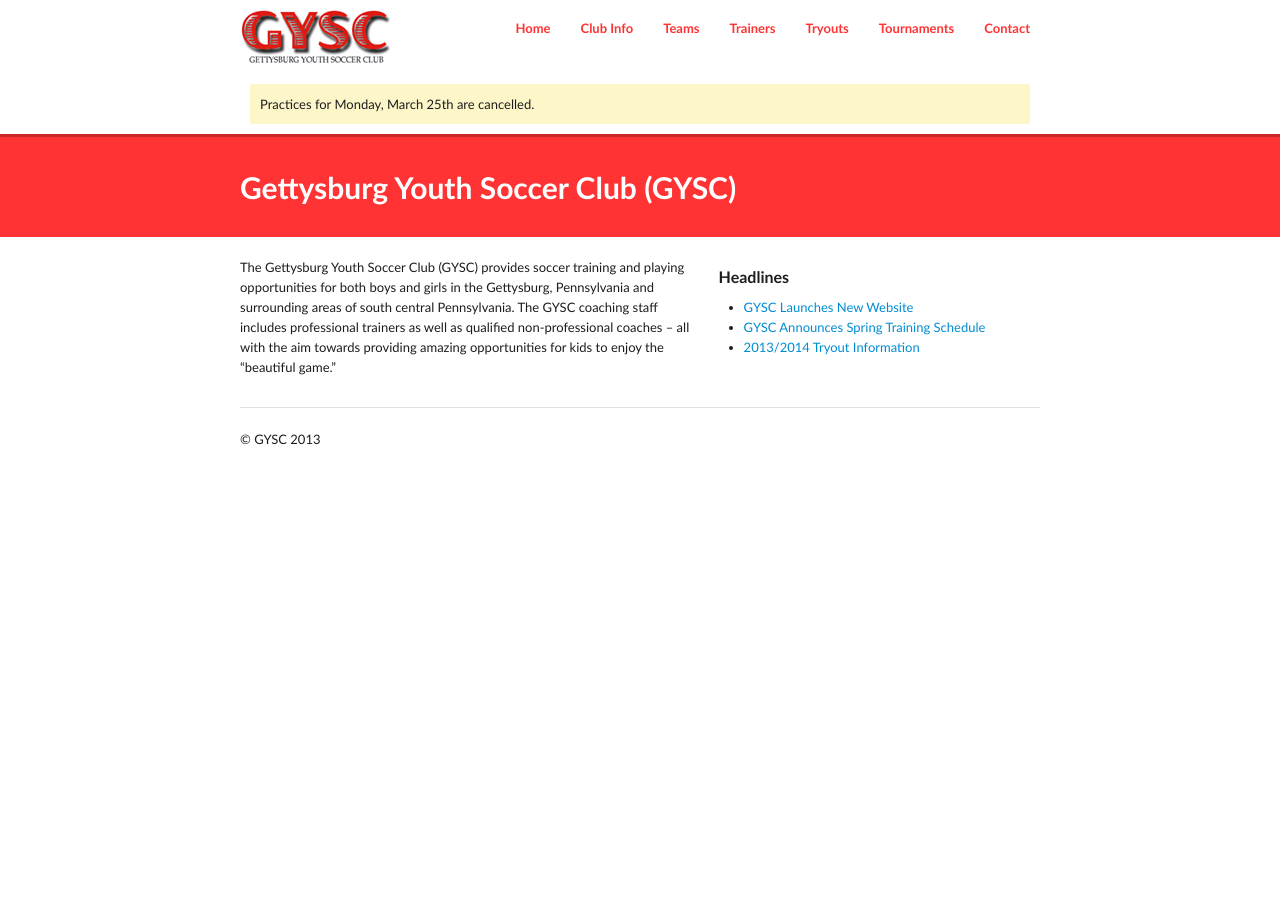
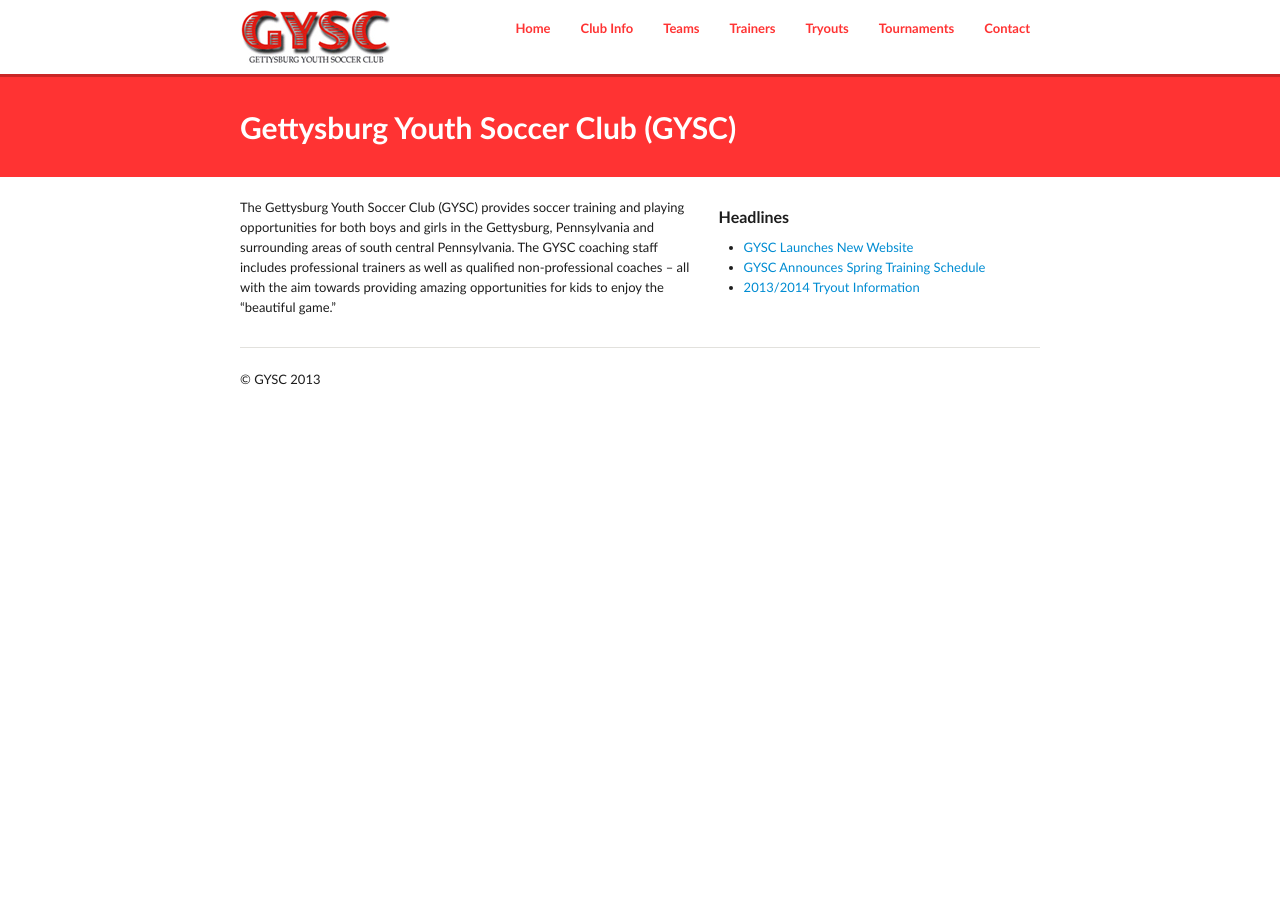
Before and after one commit to GYSC/gysc.github.com, a Jekyll site: the page built from index.md, in a window 1280 px wide. Built offline with Jekyll 4.4.1, drawn with Linux system fonts in a browser that asks for light colours; Markdown is read by kramdown in place of the engine named in the settings.

Commit message:
Update _config.yml

```diff
--- a/_config.yml
+++ b/_config.yml
@@ -1,5 +1,5 @@
 title: Gettysburg Youth Soccer Club
-message: Practices for Monday, March 25th are cancelled.
+message:
 
 #build config
 server: true
```
